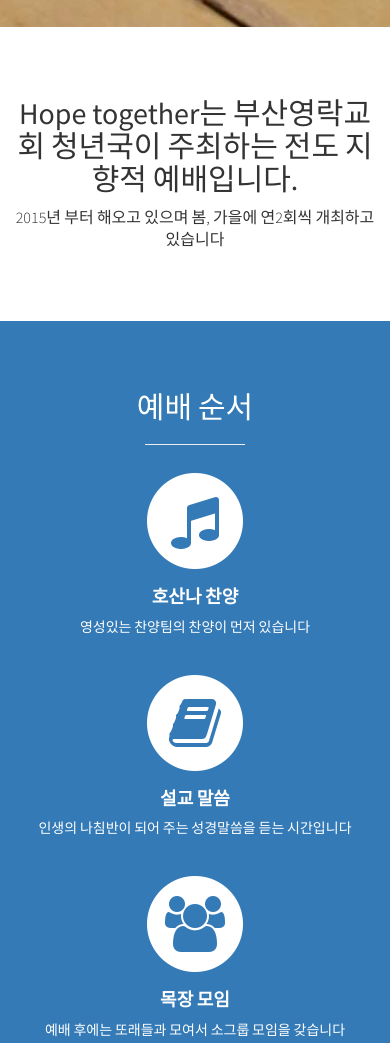
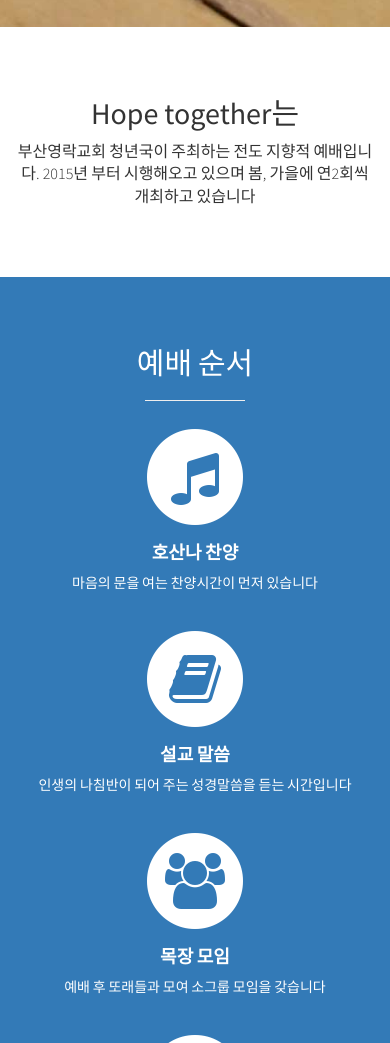
Before and after one commit to wapj/hopetogether2017spring, a plain HTML site: page index.html in a window 390 px wide. Shown: the part 817-1860 px from the top of the page. Drawn offline with Linux system fonts and the light colour scheme.

Commit message:
모바일 접근성관련 수정

```diff
--- a/css/stylish-portfolio.css
+++ b/css/stylish-portfolio.css
@@ -229,13 +229,24 @@ hr.small {
     display: none;
 }
 
+.mobile {
+    display:none;
+}
+
 @media(max-width:768px) {
+    .desktop {
+        display: none;
+    }
+    .mobile {
+        display: block;
+    }
     .map {
         height: 75%;
     }
     .map_detail {
         display: block;
     }
+
 }
 
 .map iframe {
--- a/index.html
+++ b/index.html
@@ -77,7 +77,12 @@
     <header id="top" class="header">
         <div class="text-vertical-center">
             <h1>Hope together</h1>
-            <h3>여호와의 선하심을 맛보아 알지어다 - 시34:8</h3>
+            <div class="desktop">
+                <h3>여호와의 선하심을 맛보아 알지어다 - 시34:8</h3>
+            </div>
+            <div class="mobile">
+                <h3>여호와의 선하심을 <br />맛보아 알지어다 - 시34:8</h3>
+            </div>
             <br>
             <a href="#about" class="btn btn-dark btn-lg">더보기</a>
         </div>
@@ -87,10 +92,13 @@
     <section id="about" class="about">
         <div class="container">
             <div class="row">
-                <div class="col-lg-12 text-center">
-                    <h2>Hope together는 부산영락교회 청년국이 주최하는 전도 지향적 예배입니다.</h2>
-                    <p class="lead">2015년 부터 해오고 있으며 봄, 가을에 연2회씩 개최하고 있습니다</p>
-
+                <div class="col-lg-12 text-center desktop">
+                    <h2>Hope together는 <br />부산영락교회 청년국이 주최하는 <br />전도 지향적 예배입니다.</h2>
+                    <p class="lead">2015년 부터 시행해오고 있으며 봄, 가을에 연2회씩 개최하고 있습니다</p>
+                </div>
+                <div class="col-lg-12 text-center mobile">
+                    <h2>Hope together는</h2>
+                    <p class="lead">부산영락교회 청년국이 주최하는 전도 지향적 예배입니다. 2015년 부터 시행해오고 있으며 봄, 가을에 연2회씩 개최하고 있습니다</p>
                 </div>
             </div>
             <!-- /.row -->
@@ -116,7 +124,7 @@
                                 <h4>
                                     <strong>호산나 찬양</strong>
                                 </h4>
-                                <p>영성있는 찬양팀의 찬양이 먼저 있습니다</p>
+                                <p>마음의 문을 여는 찬양시간이 먼저 있습니다</p>
                                 <!--<a href="#" class="btn btn-light">Learn More</a>-->
                             </div>
                         </div>
@@ -142,7 +150,7 @@
                                 <h4>
                                     <strong>목장 모임</strong>
                                 </h4>
-                                <p>예배 후에는 또래들과 모여서 소그룹 모임을 갖습니다</p>
+                                <p>예배 후 또래들과 모여 소그룹 모임을 갖습니다</p>
                                 <!--<a href="#" class="btn btn-light">Learn More</a>-->
                             </div>
                         </div>
```
